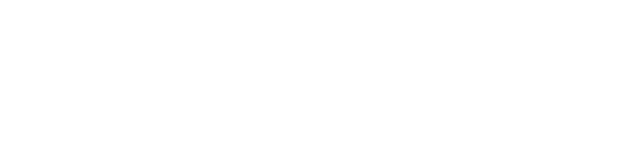
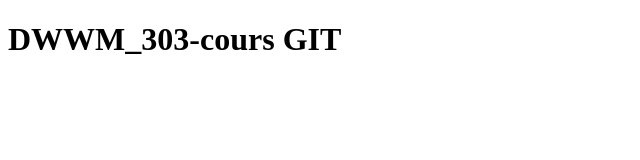
Before and after one commit to Halima2014/dwwm_303, a plain HTML site: page index.html in a window 1280 px wide. Shown: the whole page, without its empty margins (0-640 px from the left). Drawn offline with Linux system fonts and the light colour scheme.

Commit message:
add title

```diff
--- a/index.html
+++ b/index.html
@@ -7,6 +7,6 @@
     <title>DWWM_303</title>
 </head>
 <body>
-
+   <h1>DWWM_303-cours GIT</h1>
 </body>
 </html>
```
